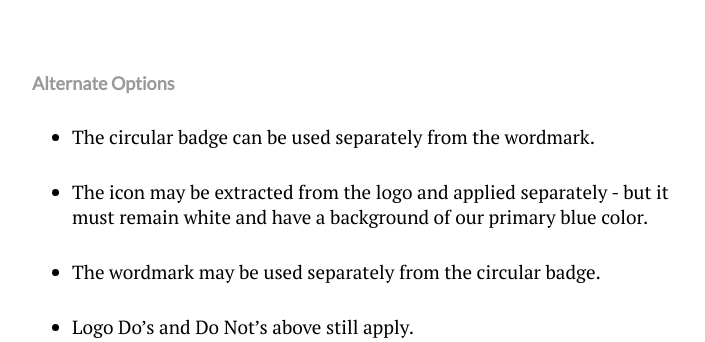
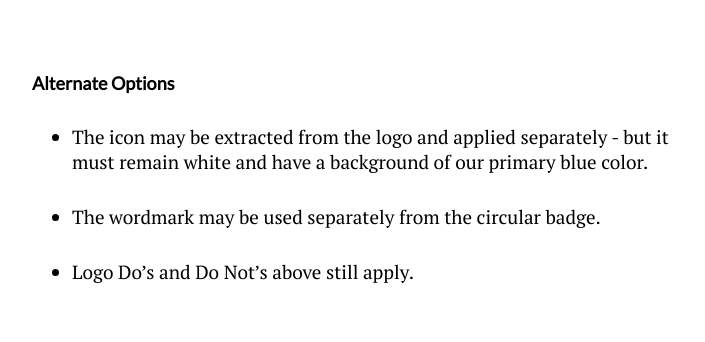
Before and after one commit to Albertoalicante/Hello-world, a plain HTML site: page modelos/Index.html in a window 1280 px wide. Shown: the part 1112-1454 px from the top of the page, without its empty margins (278-983 px from the left). Drawn offline with Linux system fonts and the light colour scheme.

Commit message:
Update Index.html
Comentario de cambio

```diff
--- a/modelos/Index.html
+++ b/modelos/Index.html
@@ -101,7 +101,7 @@
     }
 
     .alternate_options_wrapper h3 {
-      color: #999999;
+      color: #000000;
       font-size: 18px;
       font-weight: 900;
     }
@@ -245,7 +245,7 @@
           <h3>Alternate Options</h3>
 
           <ul>
-            <li>The circular badge can be used separately from the wordmark.</li>
+
             <li>The icon may be extracted from the logo and applied separately - but it must remain white and have a background of our primary blue color.</li>
             <li>The wordmark may be used separately from the circular badge.</li>
             <li>Logo Do’s and Do Not’s above still apply.</li>
```
